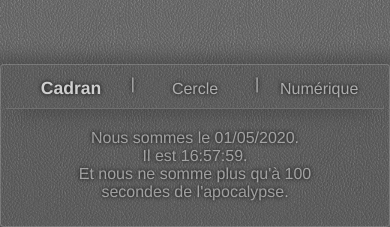
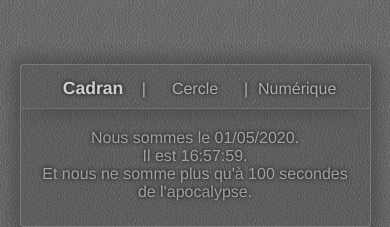
Before and after one commit to clabroche/clock, a Vue app: page /dial in a window 390 px wide. Shown: the part 617-844 px from the top of the page. Built offline with nearby package versions, Linux system fonts and the light colour scheme.

Commit message:
fix(responsive): fix some responsive mistake on general infos and nav element

```diff
--- a/src/App.vue
+++ b/src/App.vue
@@ -48,6 +48,7 @@ body {
   color: white;
   height: 100vh;
   width: 100vw;
+  overflow: hidden;
   margin: 0;
   background-image: url('/background.jpg');
   background-size: 120px;
@@ -83,7 +84,7 @@ body {
   box-shadow: 0 0 14px 8px #23232354;
   border: 1px solid #a6a5a563;
   border-radius: 4px;
-  width: 100%;
+  width: 90%;
   box-sizing: border-box;
   padding: 5px;
 }
@@ -92,18 +93,23 @@ body {
   margin-top: 0;
   margin-bottom: 20px;
   display: flex;
+  justify-content: center;
+  align-items: center;
   padding: 5px;
   border-bottom: 1px solid #707070;
   box-shadow: 0 13px 19px -14px #2323238f;
+  overflow: auto;
+  width: 100%;
   &,a {
     color: #ffffff91;
     text-shadow: 0px 0px 4px #000000
   }
   a {
+    flex-shrink: 0;
     display: flex;
     align-items: flex-end;
     justify-content: center;
-    width: 100px;
+    width: 78px;
     height: 100%;
     margin: 0 10px;
     padding: 5px 10px;
@@ -121,15 +127,16 @@ body {
   }
 }
 .explain {
-  margin: 0 50px;
+  margin: 0 10px;
   padding-bottom: 20px;
   color: #ffffff80;
   text-shadow: 0px 0px 4px #000000
-
 }
 #app {
   height: 100%;
   max-width: 400px;
+  width: 100%;
+  overflow: hidden;
   margin: auto;
   display: flex;
   flex-direction: column;
```
